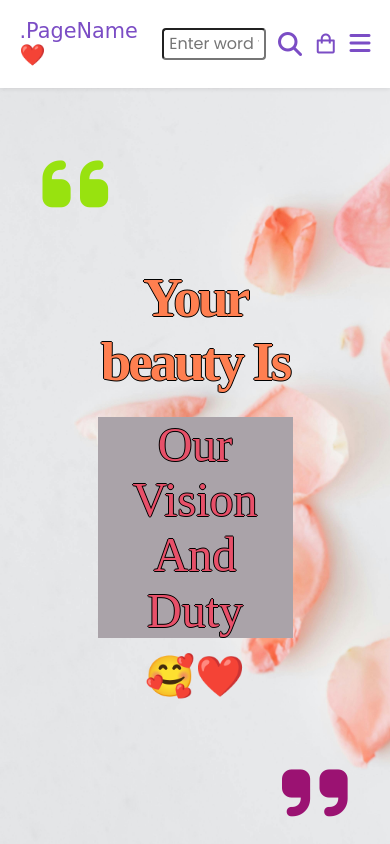
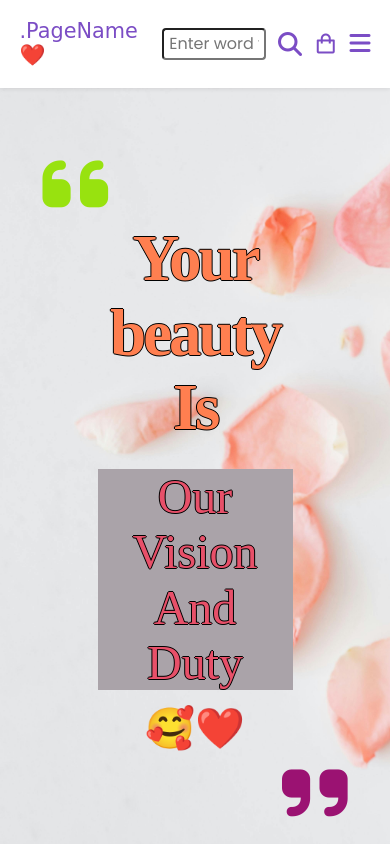
Before and after one commit to khaladEldegwiy/Online_Shopping, a plain HTML site: page index.html in a window 390 px wide. Shown: the top 844 px of the page. Drawn offline with nearby package versions, Linux system fonts and the light colour scheme; a web font is replaced by a local one.

Commit message:
Update style.css

```diff
--- a/css/style.css
+++ b/css/style.css
@@ -514,7 +514,7 @@ header {
 }
 
 
-/* Screen 380 */
+/* Screen 767 */
 
 @media (max-width: 767px) {
   .title_section {
@@ -535,7 +535,7 @@ header {
   }
 
   .intro_text h1 {
-    font-size: 55px;
+    font-size: 65px;
   }
   .intro_text p {
     font-size: 3rem;
```
